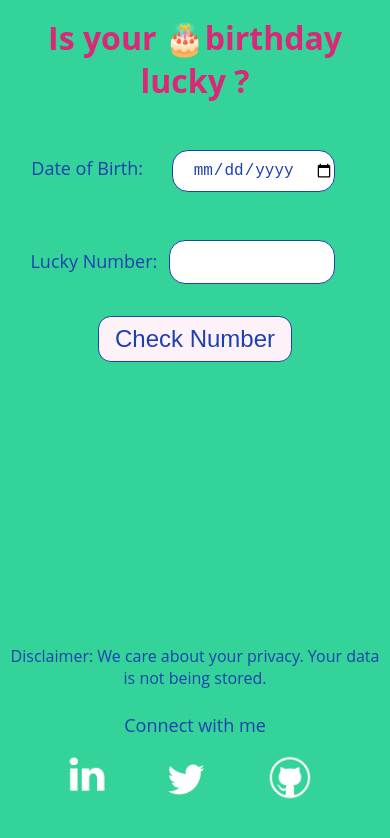
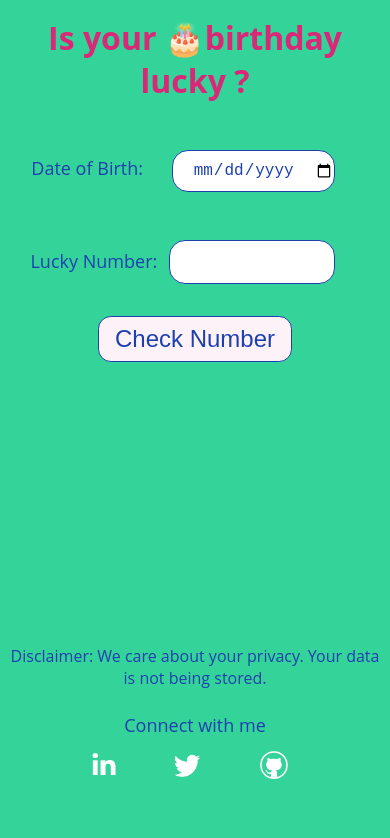
Before and after one commit to radhika2104/neog-markEleven-luckyNumber, a plain HTML site: page index.html in a window 390 px wide. Drawn offline with Linux system fonts and the light colour scheme.

Commit message:
style: updated footer style

```diff
--- a/styles.css
+++ b/styles.css
@@ -164,6 +164,13 @@ body{
 
     }
 
+    .footer .linkedinlogo{
+        width: 2.5rem;
+    }
+
+    .footer .twitterlogo{
+        width: 2.3rem;
+    }
 
     .footer {
         color: var(--tertiary-color);
@@ -174,7 +181,7 @@ body{
 
     }
     .footer .githublogo{
-        width: 70px;
+        width: 3rem;
         position: relative; bottom: 3px;
     }
     .footer-header {
@@ -184,8 +191,16 @@ body{
         font-size: medium;
     }
 
+    button:hover {
+        background-color: var(--secondary-color);
+      }
+
 }
 @media(max-height:610px){
+
+    button:hover {
+        background-color: var(--secondary-color);
+      }
 
     h1{
         color: var(--secondary-color);
```
